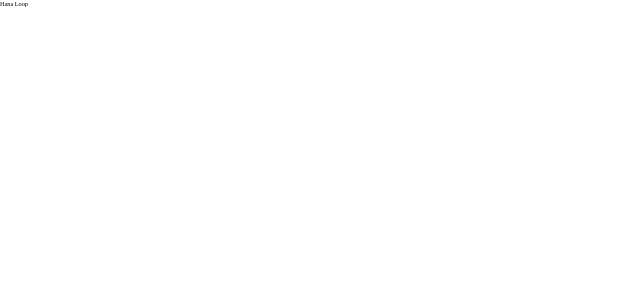
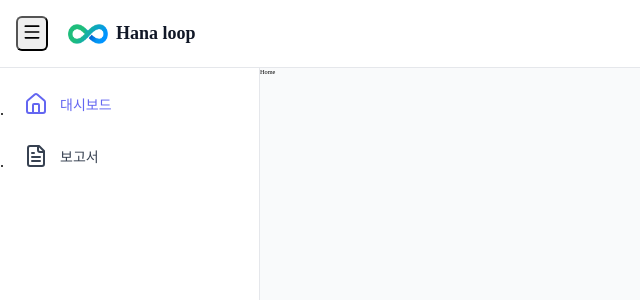
Before and after one commit to CH4MD0M/hana-loop-dashboard, a Next.js app: page / in a window 1280 px wide. Shown: the top 300 px of the page, without its empty margins (0-640 px from the left). Built offline with nearby package versions, Linux system fonts and the light colour scheme.

Commit message:
feat: 레이아웃 컴포넌트 구현

```diff
--- /dev/null
+++ b/src/app/(dashboard)/page.tsx
@@ -0,0 +1,9 @@
+import MainLayout from '@/components/layout/main-layout';
+
+export default function Home() {
+  return (
+    <MainLayout>
+      <div>Home</div>
+    </MainLayout>
+  );
+}
--- a/src/app/page.tsx
+++ /dev/null
@@ -1,3 +0,0 @@
-export default function Home() {
-  return <div>Hana Loop</div>;
-}
--- /dev/null
+++ b/src/components/layout/main-layout.module.css
@@ -0,0 +1,13 @@
+.layoutContainer {
+  min-height: 100vh;
+  background-color: #f9fafb;
+}
+
+.contentWrapper {
+  display: flex;
+  min-height: 100%;
+}
+
+.mainContent {
+  flex: 1;
+}
--- /dev/null
+++ b/src/components/layout/main-layout.tsx
@@ -0,0 +1,62 @@
+'use client';
+
+import { useEffect, useState } from 'react';
+
+import Header from '../header/header';
+import Navigation from '../navigation/navigation';
+import { useNavigation } from '../navigation/_hooks/useNavigation';
+import styles from './main-layout.module.css';
+
+interface MainLayoutProps {
+  children: React.ReactNode;
+}
+
+const MainLayout = ({ children }: MainLayoutProps) => {
+  const {
+    isMobileDrawerOpen,
+    openMobileDrawer,
+    closeMobileDrawer,
+    isSidebarCollapsed,
+    toggleSidebar,
+  } = useNavigation();
+
+  const [isMobile, setIsMobile] = useState(false);
+
+  useEffect(() => {
+    const checkScreenSize = () => {
+      setIsMobile(window.innerWidth < 1074);
+    };
+    checkScreenSize();
+    window.addEventListener('resize', checkScreenSize);
+
+    return () => window.removeEventListener('resize', checkScreenSize);
+  }, []);
+
+  const handleMenuClick = () => {
+    if (isMobile) {
+      openMobileDrawer();
+    } else {
+      toggleSidebar();
+    }
+  };
+
+  return (
+    <div className={styles.layoutContainer}>
+      {/* Header */}
+      <Header onMenuClick={handleMenuClick} />
+
+      <div className={styles.contentWrapper}>
+        {/* Sidebar */}
+        <Navigation
+          isMobileDrawerOpen={isMobileDrawerOpen}
+          onCloseMobileDrawer={closeMobileDrawer}
+          isSidebarCollapsed={isSidebarCollapsed}
+        />
+
+        <main className={styles.mainContent}>{children}</main>
+      </div>
+    </div>
+  );
+};
+
+export default MainLayout;
```
